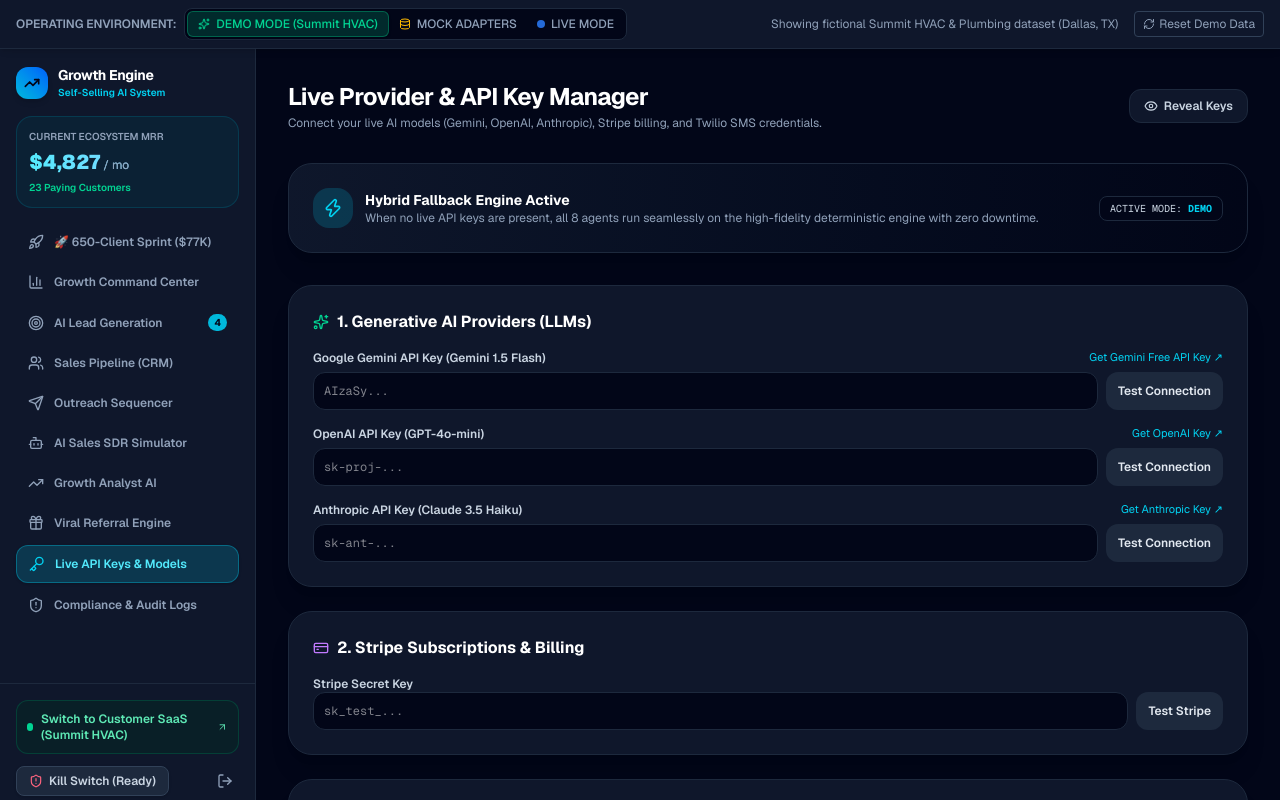
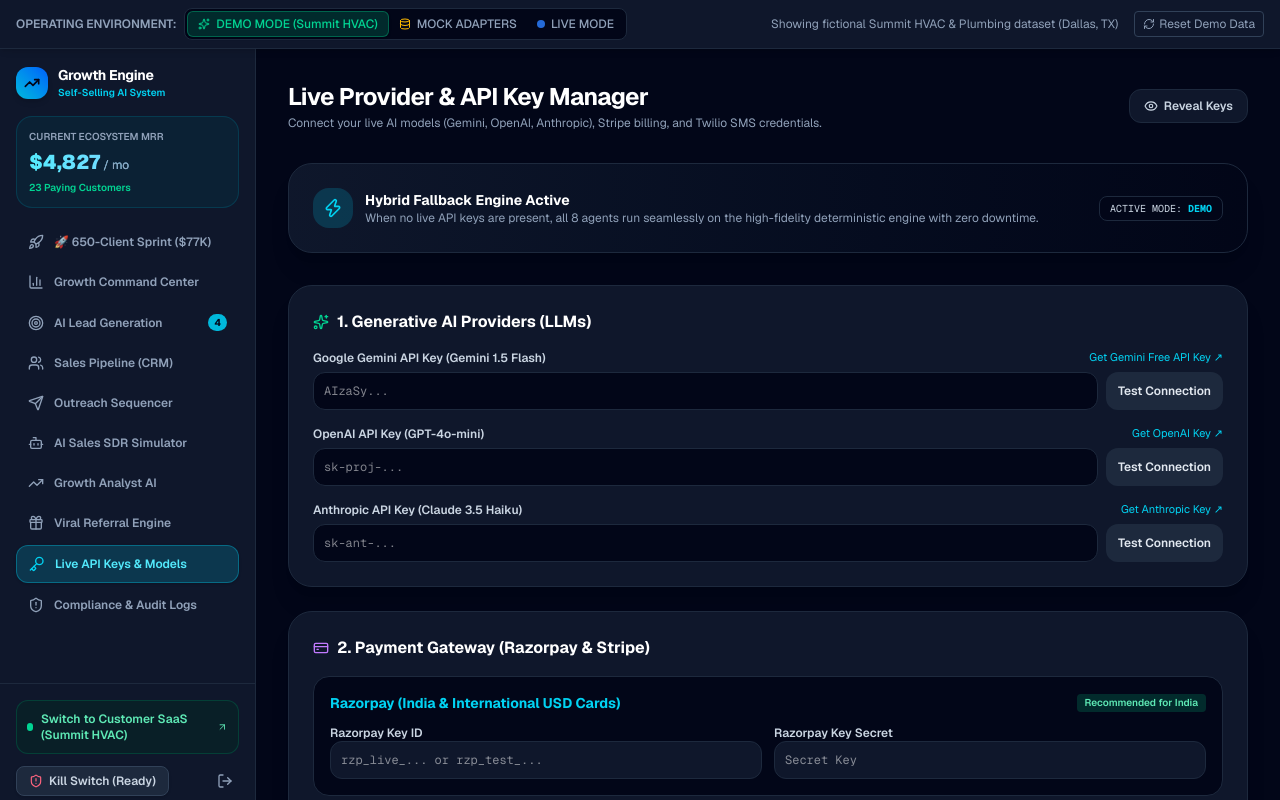
Before and after one commit to akashpardeshi188-design/revenuerecover-ai, a Next.js app: page /growth/api-keys in a window 1280 px wide. Shown: the top 800 px of the page. Built offline with nearby package versions, Linux system fonts and the light colour scheme.

Commit message:
feat: add Razorpay payment gateway input to Live API Keys settings

```diff
--- a/app/growth/api-keys/page.tsx
+++ b/app/growth/api-keys/page.tsx
@@ -218,21 +218,49 @@
               </div>
             </div>
 
-            {/* 2. STRIPE PAYMENTS */}
+            {/* 2. PAYMENT GATEWAYS: STRIPE & RAZORPAY */}
             <div className="bg-slate-900 border border-slate-800 rounded-3xl p-6 space-y-4 shadow-xl">
               <h3 className="font-bold text-white text-base flex items-center gap-2">
-                <CreditCard className="w-4 h-4 text-purple-400" /> 2. Stripe Subscriptions & Billing
+                <CreditCard className="w-4 h-4 text-purple-400" /> 2. Payment Gateway (Razorpay & Stripe)
               </h3>
 
               <div className="space-y-4 text-xs">
-                <div className="space-y-1.5">
-                  <label className="font-semibold text-slate-300">Stripe Secret Key</label>
+                {/* Razorpay (Recommended for India) */}
+                <div className="p-4 rounded-2xl bg-slate-950 border border-slate-800 space-y-3">
+                  <div className="flex items-center justify-between">
+                    <span className="font-bold text-cyan-400 text-sm">Razorpay (India & International USD Cards)</span>
+                    <span className="text-[10px] bg-emerald-500/20 text-emerald-300 px-2 py-0.5 rounded font-semibold">Recommended for India</span>
+                  </div>
+
+                  <div className="grid grid-cols-1 sm:grid-cols-2 gap-3">
+                    <div className="space-y-1">
+                      <label className="font-semibold text-slate-300">Razorpay Key ID</label>
+                      <input
+                        type={showKeys ? 'text' : 'password'}
+                        placeholder="rzp_live_... or rzp_test_..."
+                        className="w-full bg-slate-900 border border-slate-800 rounded-xl p-2.5 text-white font-mono text-xs"
+                      />
+                    </div>
+                    <div className="space-y-1">
+                      <label className="font-semibold text-slate-300">Razorpay Key Secret</label>
+                      <input
+                        type={showKeys ? 'text' : 'password'}
+                        placeholder="Secret Key"
+                        className="w-full bg-slate-900 border border-slate-800 rounded-xl p-2.5 text-white font-mono text-xs"
+                      />
+                    </div>
+                  </div>
+                </div>
+
+                {/* Stripe Global */}
+                <div className="space-y-1.5 pt-2">
+                  <label className="font-semibold text-slate-300">Stripe Secret Key (Optional Global)</label>
                   <div className="flex gap-2">
                     <input
                       type={showKeys ? 'text' : 'password'}
                       value={stripeSecretKey}
                       onChange={(e) => setStripeSecretKey(e.target.value)}
-                      placeholder="sk_test_..."
+                      placeholder="sk_test_... or sk_live_..."
                       className="flex-grow bg-slate-950 border border-slate-800 rounded-xl p-2.5 text-white font-mono text-xs"
                     />
                     <button
```
